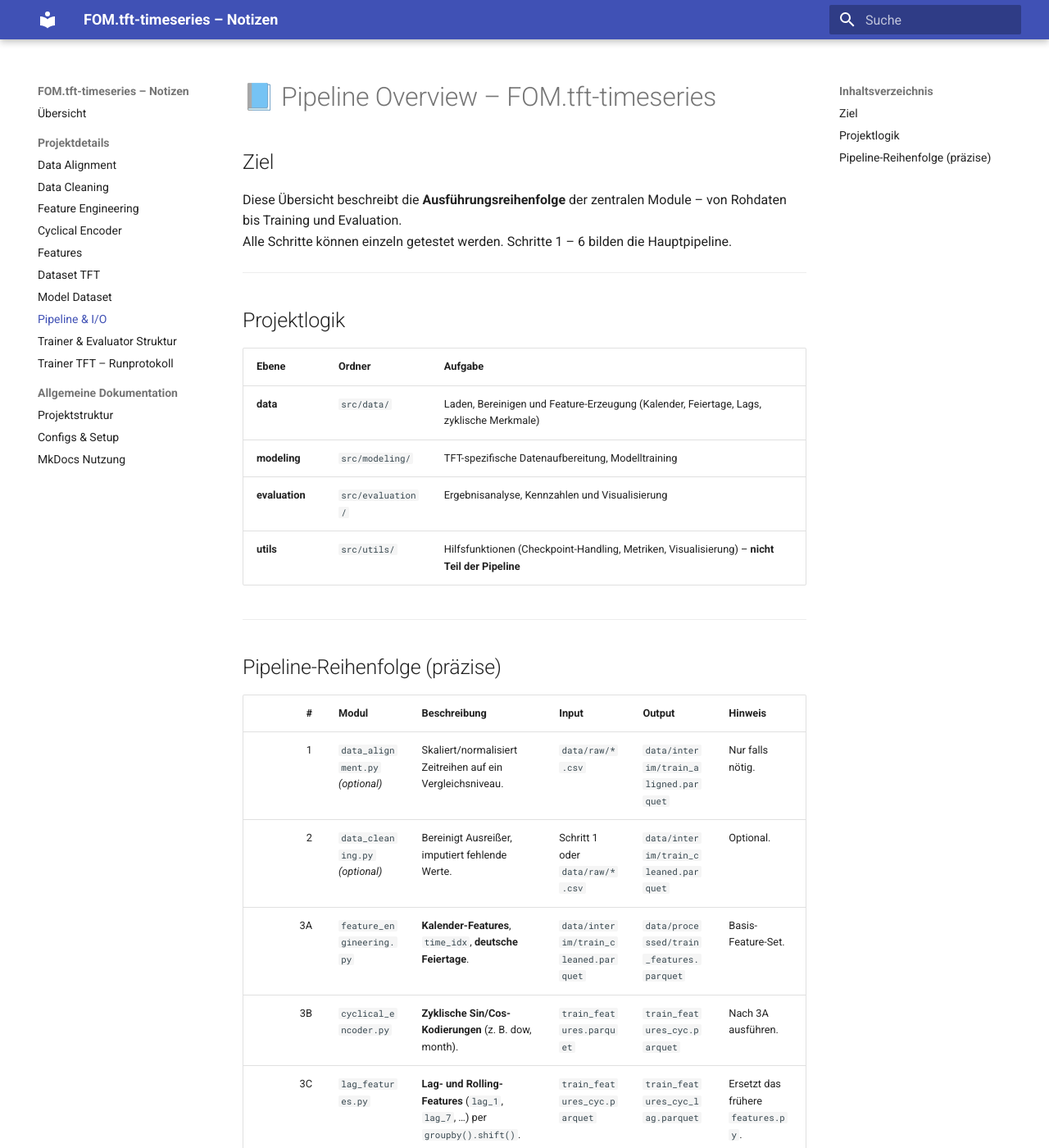
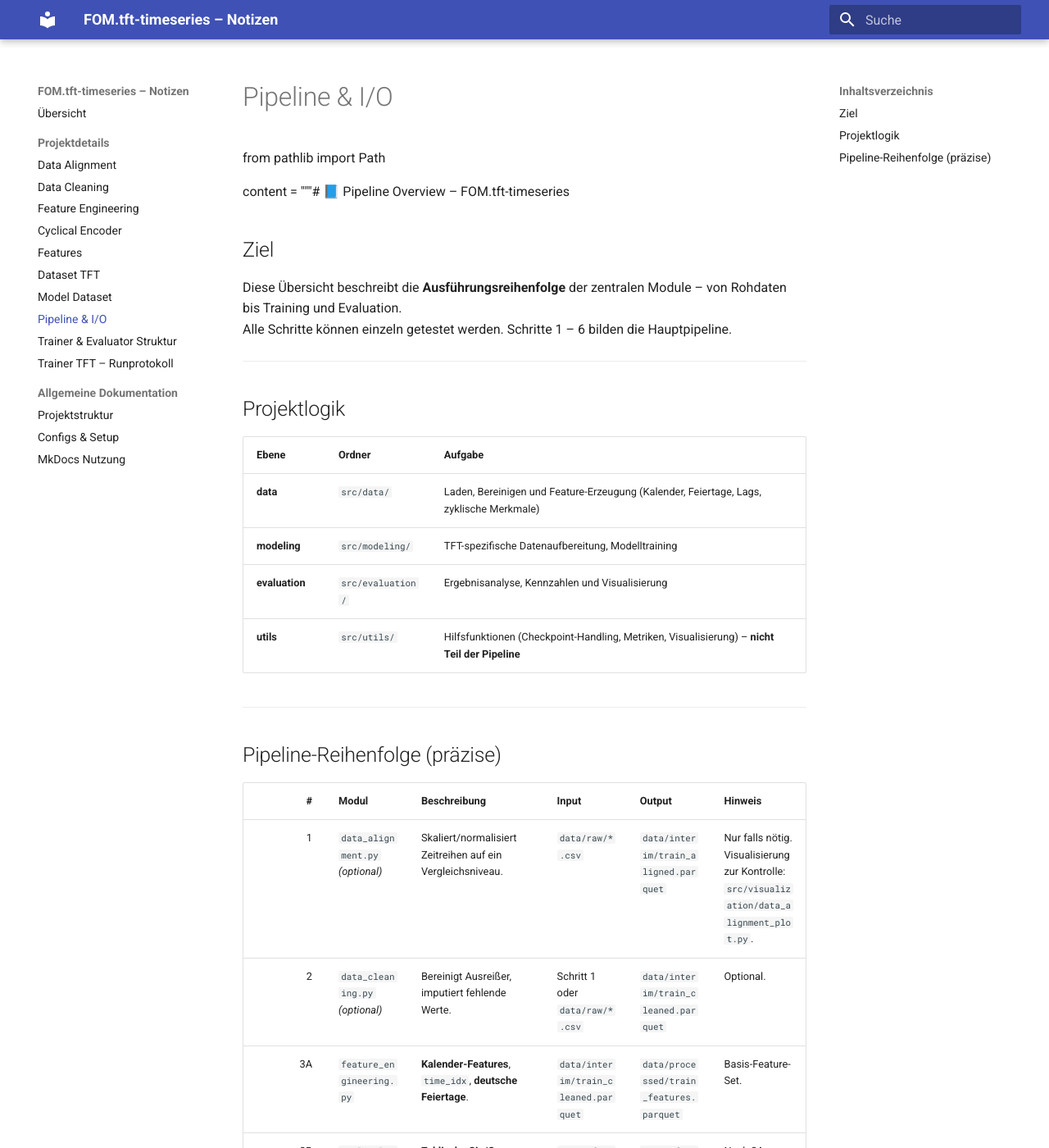
Before and after one commit to Ul012/FOM.tft-timeseries, an MkDocs documentation site: the page built from docs/project/PipelineOrder.md, in a window 1280 px wide and 1400 px high. Shown: the whole window at 82% size. Built offline with MkDocs 1.6.1 and Material for MkDocs 9.7.7, drawn with Linux system fonts in a browser that asks for light colours; some of the changed text lies outside the part shown.

Commit message:
data_alignment Pfadangaben angepasst, minimale Korrekturen, entsprechende Dokumentation aktualisiert

```diff
--- a/docs/project/PipelineOrder.md
+++ b/docs/project/PipelineOrder.md
@@ -1,4 +1,6 @@
-# 📘 Pipeline Overview – FOM.tft-timeseries
+from pathlib import Path
+
+content = """# 📘 Pipeline Overview – FOM.tft-timeseries
 
 ## Ziel
 Diese Übersicht beschreibt die **Ausführungsreihenfolge** der zentralen Module – von Rohdaten bis Training und Evaluation.
@@ -21,7 +23,7 @@
 
 | # | Modul | Beschreibung | Input | Output | Hinweis |
 |---:|------|--------------|-------|--------|--------|
-| 1 | `data_alignment.py` *(optional)* | Skaliert/normalisiert Zeitreihen auf ein Vergleichsniveau. | `data/raw/*.csv` | `data/interim/train_aligned.parquet` | Nur falls nötig. |
+| 1 | `data_alignment.py` *(optional)* | Skaliert/normalisiert Zeitreihen auf ein Vergleichsniveau. | `data/raw/*.csv` | `data/interim/train_aligned.parquet` | Nur falls nötig. Visualisierung zur Kontrolle: `src/visualization/data_alignment_plot.py`. |
 | 2 | `data_cleaning.py` *(optional)* | Bereinigt Ausreißer, imputiert fehlende Werte. | Schritt 1 oder `data/raw/*.csv` | `data/interim/train_cleaned.parquet` | Optional. |
 | 3A | `feature_engineering.py` | **Kalender-Features**, `time_idx`, **deutsche Feiertage**. | `data/interim/train_cleaned.parquet` | `data/processed/train_features.parquet` | Basis-Feature-Set. |
 | 3B | `cyclical_encoder.py` | **Zyklische Sin/Cos-Kodierungen** (z. B. dow, month). | `train_features.parquet` | `train_features_cyc.parquet` | Nach 3A ausführen. |
@@ -34,3 +36,9 @@
 | 9 | `viz_predictions.py` *(optional)* | Visualisiert Prognosen vs. Istwerte. | Eval-Artefakte | PNGs | Optional. |
 
 ---
+"""
+
+file_path = Path("/mnt/data/PipelineOrder.md")
+file_path.write_text(content, encoding="utf-8")
+
+file_path
```
Also changed, not shown: docs/project/DataAlignment.md (+10 -0 lines), 3 other files.
